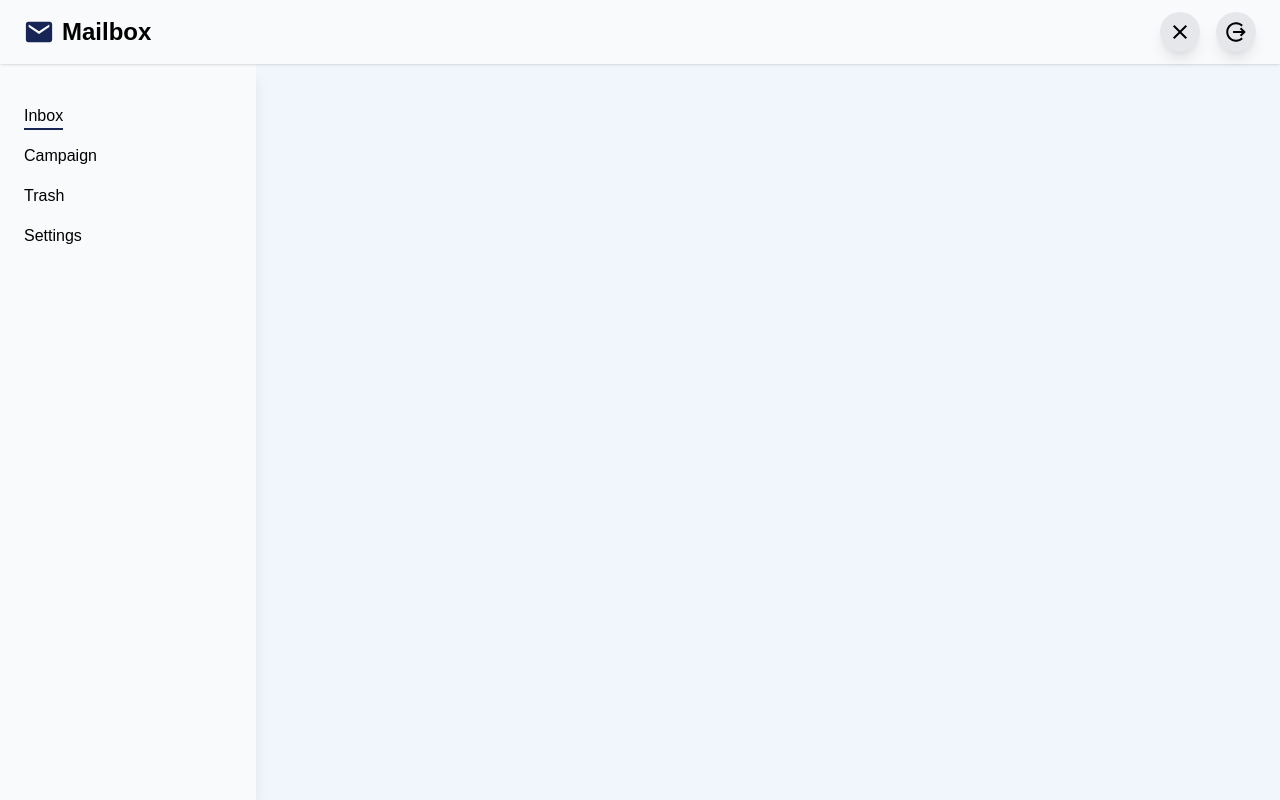
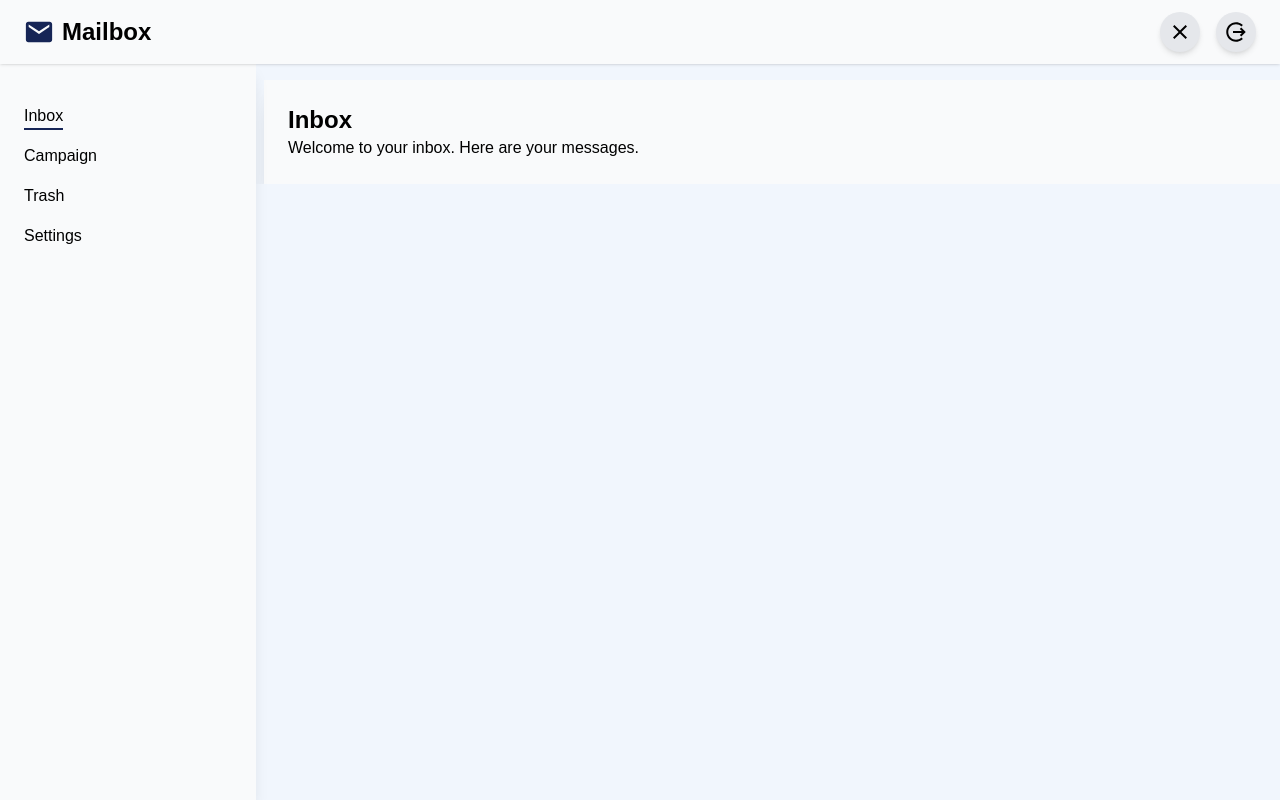
Before and after one commit to mesumaliofficial/alabbasmail, a Next.js app: page / in a window 1280 px wide. Built offline with nearby package versions, Linux system fonts and the light colour scheme.

Commit message:
final sidebar and navbar

```diff
--- /dev/null
+++ b/src/app/Components/Inbox.tsx
@@ -0,0 +1,8 @@
+export default function Inbox() {
+    return (
+        <div className="p-6">
+            <h2 className="text-2xl font-bold">Inbox</h2>
+            <p>Welcome to your inbox. Here are your messages.</p>
+        </div>
+    );
+}
--- a/src/app/Components/Navbar.tsx
+++ b/src/app/Components/Navbar.tsx
@@ -2,12 +2,9 @@
 
 import { IoMdMail } from "react-icons/io";
 import Link from 'next/link';
-import { useState } from "react";
 import { IoMdMenu, IoMdClose, IoMdLogOut } from "react-icons/io";
 
-export default function Layout() {
-    const [isOpen, setIsOpen] = useState(true);
-
+export default function Navbar({ isOpen, setIsOpen }: { isOpen: boolean; setIsOpen: (open: boolean) => void }) {
     return (
         <>
             {/* Full-screen Navbar */}
@@ -17,10 +14,10 @@ export default function Layout() {
                     <span>Mailbox</span>
                 </h1>
                 <div className="flex items-center space-x-4">
-                    <button onClick={() => setIsOpen(!isOpen)} className="text-2xl bg-gray-200 p-2 rounded-full shadow-lg">
+                    <button onClick={() => setIsOpen(!isOpen)} className="text-2xl bg-gray-200 p-2 rounded-full shadow-md">
                         {isOpen ? <IoMdClose /> : <IoMdMenu />}
                     </button>
-                    <button className="text-2xl bg-gray-200 p-2 rounded-full shadow-lg">
+                    <button className="text-2xl bg-gray-200 p-2 rounded-full shadow-md">
                         <IoMdLogOut />
                     </button>
                 </div>
--- a/src/app/page.tsx
+++ b/src/app/page.tsx
@@ -1,7 +1,24 @@
+"use client";
+
+import { useState } from "react";
 import Navbar from "./Components/Navbar";
+import Inbox from "./Components/Inbox";
 
 export default function Home() {
-  return (
-    <Navbar />
-  );
+    const [isOpen, setIsOpen] = useState(true); // Sidebar State
+
+    return (
+        <div className="overflow-x-hidden">
+            {/* Navbar & Sidebar */}
+            <Navbar isOpen={isOpen} setIsOpen={setIsOpen} />
+
+            {/* Main Content Container */}
+            <main
+                className={`mt-20 transition-all duration-300 bg-gray-50 shadow-xl
+                ${isOpen ? "ml-[264px] w-[calc(100%-16rem)]" : "w-full max-w-[98%] mx-auto"}`}
+            >
+                <Inbox />
+            </main>
+        </div>
+    );
 }
```
